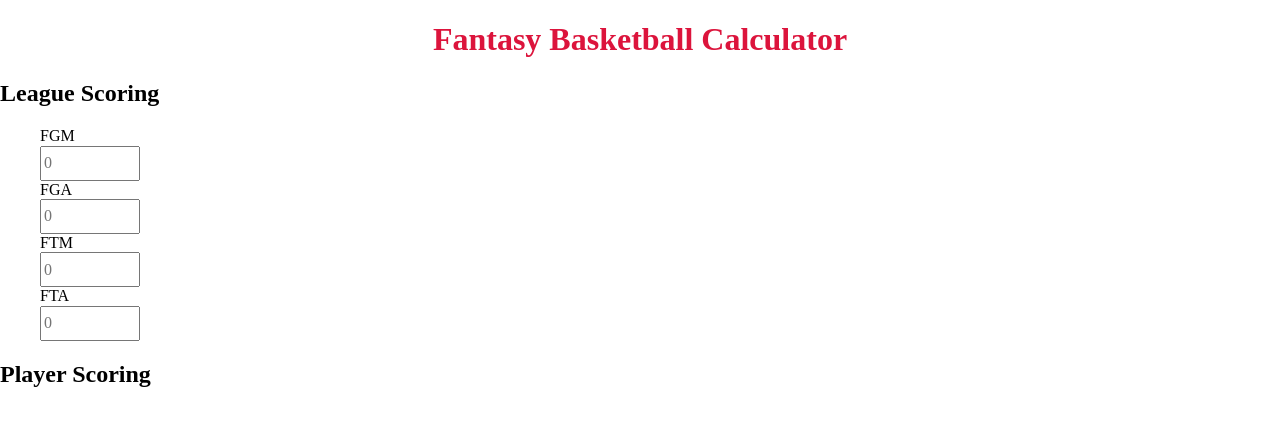
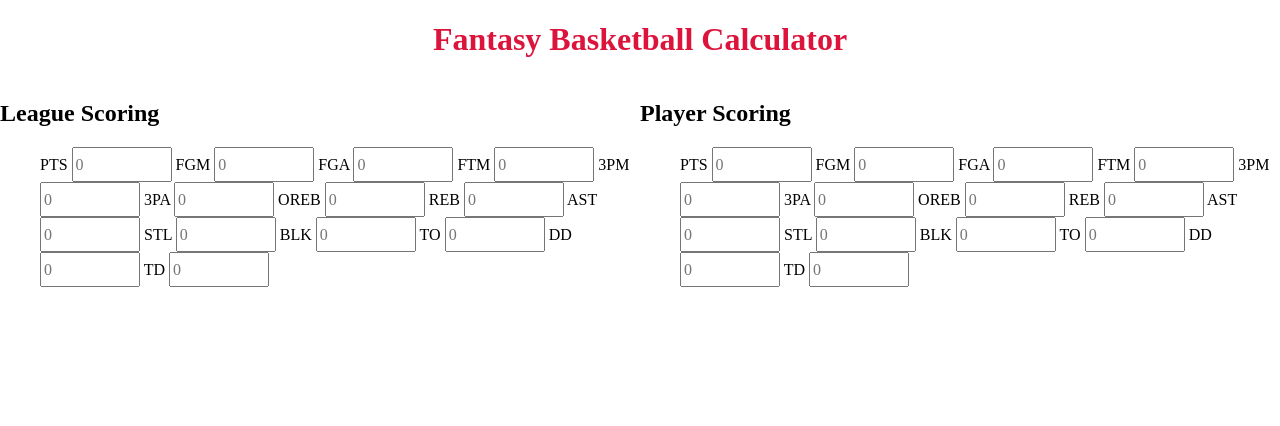
Before and after one commit to AlexTierman/FantasyCalculator, a plain HTML site: page index.html in a window 1280 px wide. Drawn offline with Linux system fonts and the light colour scheme.

Commit message:
Added more css
Added other css

```diff
--- a/css/style.css
+++ b/css/style.css
@@ -24,16 +24,18 @@ h1 {
   color:crimson;
   text-align: center;
 }
+form {
+  display: flex;
+  flex: 50%;
+}
 #LSAttributes {
-  display: flex;
-  flex-direction: column;
-  justify-content: space-between;
-  align-items: flex-start;
+
 }
-#FGM, #FGA, #FTM, #FTA{
+#FGM, #FGA, #FTM, #FTA, #threePM, #threePA, #OREB, #REB, #AST, #STL, #BLK, #TO, #DD, #TD, #PTS {
   width: 100px;
   height: 35px;
 }
+
 /******************************************
 /* LAYOUT
 /*******************************************/
--- a/index.html
+++ b/index.html
@@ -19,9 +19,17 @@
 
 	<form>
 		<section id="LS">
-			<h2>League Scoring</h2>
+			<h2 id="LSTitle">League Scoring</h2>
 
 			<ul id="LSAttributes">
+				<label title="Points" for="PTS">PTS</label>
+				<input
+				id="PTS"
+				type="number"
+				name="PTS"
+				step="1"
+				placeholder="0"
+				>
 				<label title="Field Goals Made" for="FGM">FGM</label>
 				<input
 				id="FGM"
@@ -46,19 +54,205 @@
 				step="1"
 				placeholder="0"
 				>
-				<label title="Free Throws Attempted" for="FTA">FTA</label>
+				<label title="3-Pointers Made" for="threePM">3PM</label>
 				<input
-				id="FTA"
+				id="threePM"
 				type="number"
-				name="FTA"
+				name="3PM"
+				step="1"
+				placeholder="0"
+				>
+				<label title="3-Pointers Attempted" for="threePA">3PA</label>
+				<input
+				id="threePA"
+				type="number"
+				name="3PA"
+				step="1"
+				placeholder="0"
+				>
+				<label title="Offensive Rebounds" for="OREB">OREB</label>
+				<input
+				id="OREB"
+				type="number"
+				name="OREB"
+				step="1"
+				placeholder="0"
+				>
+				<label title="Rebounds" for="REB">REB</label>
+				<input
+				id="REB"
+				type="number"
+				name="REB"
+				step="1"
+				placeholder="0"
+				>
+				<label title="Assists" for="AST">AST</label>
+				<input
+				id="AST"
+				type="number"
+				name="AST"
+				step="1"
+				placeholder="0"
+				>
+				<label title="Steals" for="STL">STL</label>
+				<input
+				id="STL"
+				type="number"
+				name="STL"
+				step="1"
+				placeholder="0"
+				>
+				<label title="Blocks" for="BLK">BLK</label>
+				<input
+				id="BLK"
+				type="number"
+				name="BLK"
+				step="1"
+				placeholder="0"
+				>
+				<label title="Turnovers" for="TO">TO</label>
+				<input
+				id="TO"
+				type="number"
+				name="TO"
+				step="1"
+				placeholder="0"
+				>
+				<label title="Double-Double" for="DD">DD</label>
+				<input
+				id="DD"
+				type="number"
+				name="DD"
+				step="1"
+				placeholder="0"
+				>
+				<label title="Triple-Double" for="TD">TD</label>
+				<input
+				id="TD"
+				type="number"
+				name="TD"
 				step="1"
 				placeholder="0"
 				>
 			</ul>
 		</section>
 		<section id="PS">
-			<h2>Player Scoring</h2>
+			<h2 id="PSTitle">Player Scoring</h2>
 
+			<ul id="PSAttributes">
+				<label title="Points" for="PTS">PTS</label>
+				<input
+				id="PTS"
+				type="number"
+				name="PTS"
+				step="1"
+				placeholder="0"
+				>
+				<label title="Field Goals Made" for="FGM">FGM</label>
+				<input
+				id="FGM"
+				type="number"
+				name="FGM"
+				step="1"
+				placeholder="0"
+				>
+				<label title="Field Goals Attempted" for="FGA">FGA</label>
+				<input
+				id="FGA"
+				type="number"
+				name="FGA"
+				step="1"
+				placeholder="0"
+				>
+				<label title="Free Throws Made" for="FTM">FTM</label>
+				<input
+				id="FTM"
+				type="number"
+				name="FTM"
+				step="1"
+				placeholder="0"
+				>
+				<label title="3-Pointers Made" for="threePM">3PM</label>
+				<input
+				id="threePM"
+				type="number"
+				name="3PM"
+				step="1"
+				placeholder="0"
+				>
+				<label title="3-Pointers Attempted" for="threePA">3PA</label>
+				<input
+				id="threePA"
+				type="number"
+				name="3PA"
+				step="1"
+				placeholder="0"
+				>
+				<label title="Offensive Rebounds" for="OREB">OREB</label>
+				<input
+				id="OREB"
+				type="number"
+				name="OREB"
+				step="1"
+				placeholder="0"
+				>
+				<label title="Rebounds" for="REB">REB</label>
+				<input
+				id="REB"
+				type="number"
+				name="REB"
+				step="1"
+				placeholder="0"
+				>
+				<label title="Assists" for="AST">AST</label>
+				<input
+				id="AST"
+				type="number"
+				name="AST"
+				step="1"
+				placeholder="0"
+				>
+				<label title="Steals" for="STL">STL</label>
+				<input
+				id="STL"
+				type="number"
+				name="STL"
+				step="1"
+				placeholder="0"
+				>
+				<label title="Blocks" for="BLK">BLK</label>
+				<input
+				id="BLK"
+				type="number"
+				name="BLK"
+				step="1"
+				placeholder="0"
+				>
+				<label title="Turnovers" for="TO">TO</label>
+				<input
+				id="TO"
+				type="number"
+				name="TO"
+				step="1"
+				placeholder="0"
+				>
+				<label title="Double-Double" for="DD">DD</label>
+				<input
+				id="DD"
+				type="number"
+				name="DD"
+				step="1"
+				placeholder="0"
+				>
+				<label title="Triple-Double" for="TD">TD</label>
+				<input
+				id="TD"
+				type="number"
+				name="TD"
+				step="1"
+				placeholder="0"
+				>
+			</ul>
 		</section>
 	</form>
 	<body>
```
